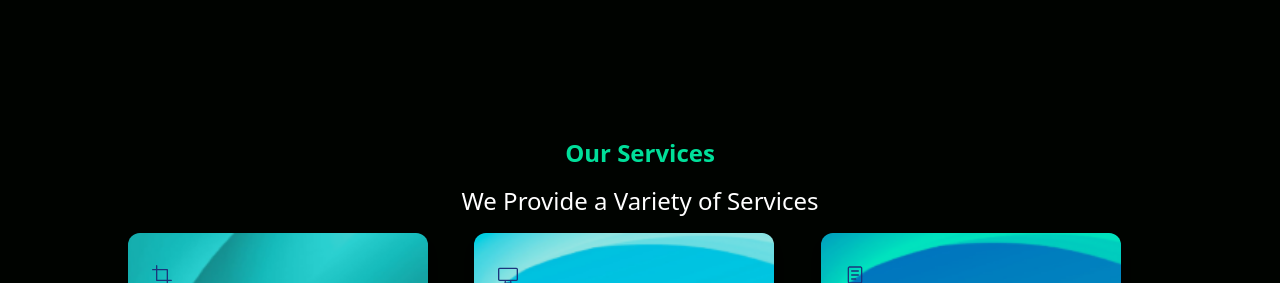
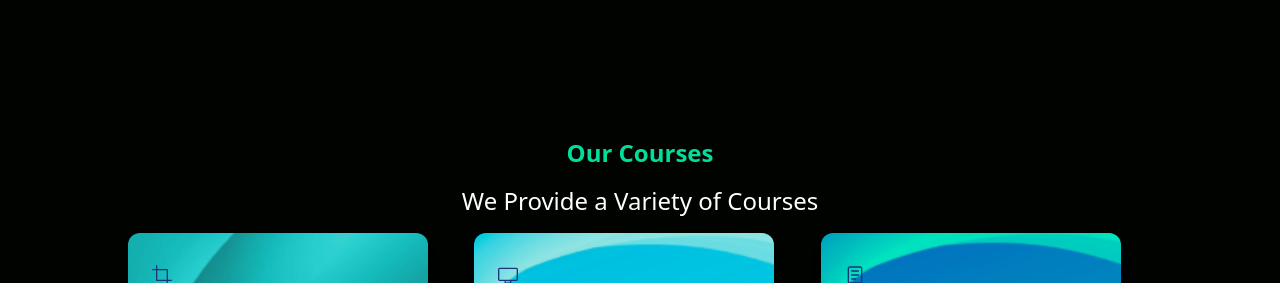
Before and after one commit to SimplySophia/learning-hub-, a React (Create React App) app: page / in a window 1280 px wide. Shown: the part 1400-1683 px from the top of the page. Built offline with nearby package versions, Linux system fonts and the light colour scheme.

Commit message:
added review component setup

```diff
--- a/src/App.js
+++ b/src/App.js
@@ -6,7 +6,7 @@ import Review from './components/Review';
 import Hero from './components/Hero';
 import Navbar from './components/Navbar';
 import Newsletter from './components/Newsletter';
-import Services from './components/Services';
+import Courses from './components/Courses';
 
 function App() {
   return (
@@ -14,7 +14,7 @@ function App() {
       <Navbar/>
       <Hero />
       <About />
-      <Services />
+      <Courses />
       <Newsletter />
       <Cards />
       <Review />
--- a/src/components/Services.js
+++ b/src/components/Courses.js
@@ -10,11 +10,11 @@ import {FreeMode, Pagination} from 'swiper/modules';
 import { RxArrowTopRight } from 'react-icons/rx';
 import { ServiceData } from '../constants/data';
 
-const Services = () => {
+const Courses = () => {
   return (
     <div className='flex items-center justify-center flex-col h-screen'>
-    <p className='text-[#00df9a] font-bold text-2xl'>Our Services</p>
-    <h1 className='md:text-2xl sm:text-2xl text-2xl py-4 text-white'>We Provide a Variety of Services</h1>
+    <p className='text-[#00df9a] font-bold text-2xl'>Our Courses</p>
+    <h1 className='md:text-2xl sm:text-2xl text-2xl py-4 text-white'>We Provide a Variety of Courses</h1>
         <Swiper
             breakpoints={{
                 340: {
@@ -58,4 +58,4 @@ const Services = () => {
   )
 }
 
-export default Services;
+export default Courses;
```
